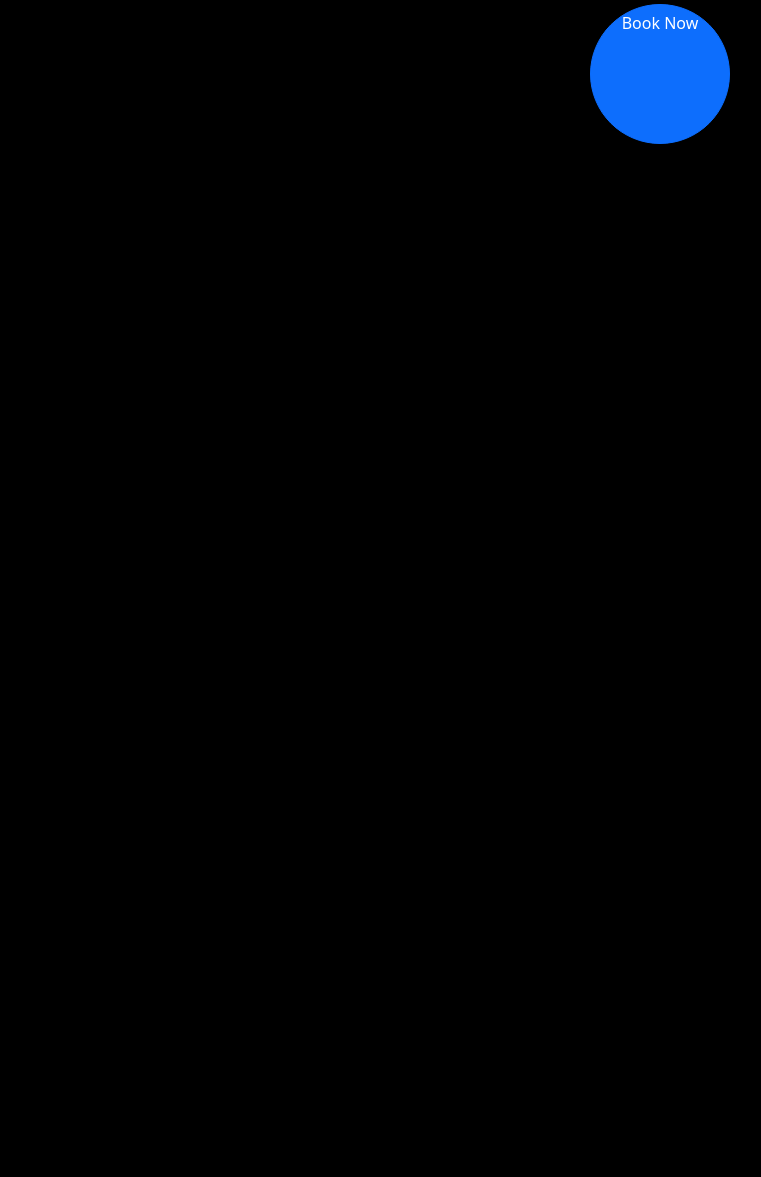
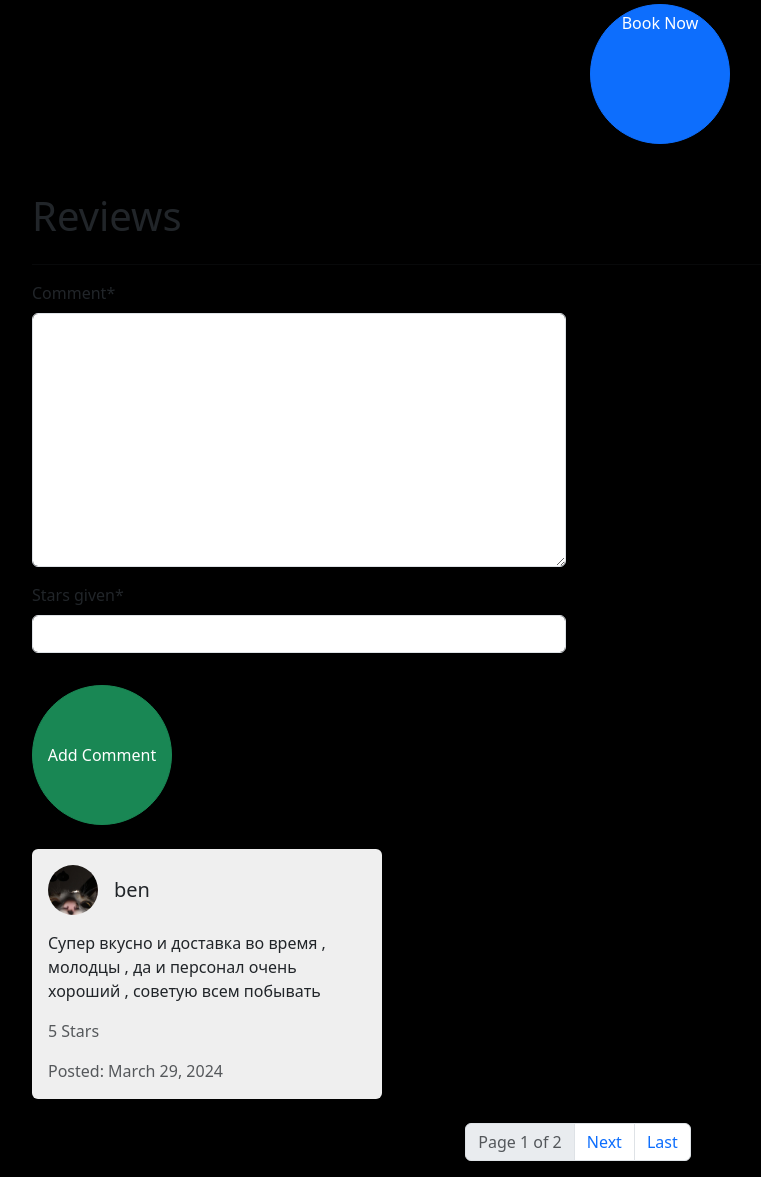
Before and after one commit to Davlatyarov/places_progect, a Django app: page /places/detail/1/ in a window 1280 px wide. Shown: the part 694-1871 px from the top of the page, without its empty margins (62-823 px from the left). Before the commit the page ends 838 px from the top, so only its background shows below. Run offline with Django 5.2, Linux system fonts and the light colour scheme; data comes from the database, SQL or seed files in the repository; both versions use the stored data as it was after the commit; some libraries are stand-ins or nearby versions.

Commit message:
pagination for reviews

```diff
--- /dev/null
+++ b/places/forms.py
@@ -0,0 +1,9 @@
+from django import forms
+from .models import PlaceComment
+
+class PlaceCommentForm(forms.ModelForm):
+    stars_given = forms.IntegerField(max_value=5,min_value=1)
+
+    class Meta:
+        model = PlaceComment
+        fields = ('comment', 'stars_given')
--- a/places/models.py
+++ b/places/models.py
@@ -1,4 +1,5 @@
 from django.db import models
+from django.utils import timezone
 from users.models import User
 from django.core.validators import MinValueValidator, MaxValueValidator
 # Create your models here.
@@ -35,10 +36,10 @@
 
 class PlaceComment(models.Model):
     user = models.ForeignKey(User, on_delete=models.CASCADE)
-    place = models.ForeignKey(Place, on_delete=models.CASCADE)
+    place = models.ForeignKey(Place, on_delete=models.CASCADE,related_name='reviews')
     comment = models.TextField()
     stars_given = models.IntegerField(validators=[MinValueValidator(1), MaxValueValidator(5)])
-
+    created_at=models.DateField(default=timezone.now)
 
     def __str__(self) -> str:
         return f'{self.user.username} gave {self.stars_given} to {self.place.name}'
--- a/places/templates/places/detail.html
+++ b/places/templates/places/detail.html
@@ -1,5 +1,5 @@
 {% extends "base.html" %}
-
+{% load crispy_forms_tags %}
 {% block title %}
     Places Detail
 {% endblock %}
@@ -20,4 +20,60 @@
             </div>
         </div>
     </div>
+
+    <div class="container mt-5">
+        <h1 class="mb-4">Reviews</h1>
+        <hr>
+
+        <div class="row">
+            <div class="col-md-6">
+                <form action="{% url 'places:add_comment' place.id %}" method="post">
+                    {% csrf_token %}
+                    {{ form|crispy }}
+                    <button type="submit" class="btn btn-success mt-3">Add Comment</button>
+                </form>
+            </div>
+        </div>
+
+        <div class="row mt-4">
+            {% if place.reviews.all %}
+                {% for review in page_obj %}
+                    <div class="col-md-6 mb-4">
+                        <div class="card">
+                            <div class="card-body">
+                                <div class="d-flex align-items-center mb-3">
+                                    <img src="{{ review.user.profile_image.url }}" class="rounded-circle me-3" style="width: 50px; height: 50px;" alt="{{ review.user.username }}">
+                                    <h5 class="card-title mb-0">{{ review.user.username }}</h5>
+                                </div>
+                                <p class="card-text">{{ review.comment }}</p>
+                                <p class="card-text text-muted">{{ review.stars_given }} Stars</p>
+                                <p class="card-text text-muted">Posted: {{ review.created_at }}</p>
+                            </div>
+                        </div>
+                    </div>
+                {% endfor %}
+            {% else %}
+                <div class="col-md-6">
+                    <p>No reviews available</p>
+                </div>
+            {% endif %}
+        </div>
+    </div>
+
+<!-- Пагинатор -->
+
+        <nav aria-label="Page navigation">
+            <ul class="pagination justify-content-center">
+                {% if page_obj.has_previous %}
+                    <li class="page-item"><a class="page-link" href="?page=1">First</a></li>
+                    <li class="page-item"><a class="page-link" href="?page={{ page_obj.previous_page_number }}">Previous</a></li>
+                {% endif %}
+                <li class="page-item disabled"><a class="page-link" href="#">Page {{ page_obj.number }} of {{ page_obj.paginator.num_pages }}</a></li>
+                {% if page_obj.has_next %}
+                    <li class="page-item"><a class="page-link" href="?page={{ page_obj.next_page_number }}">Next</a></li>
+                    <li class="page-item"><a class="page-link" href="?page={{ page_obj.paginator.num_pages }}">Last</a></li>
+                {% endif %}
+            </ul>
+        </nav>
+    </div>
 {% endblock %}
--- a/places/urls.py
+++ b/places/urls.py
@@ -8,5 +8,6 @@
 
     path('list/', PlaceListView.as_view(), name='list'),
     path('detail/<int:id>/', PlaceDetailView.as_view(), name='detail'),
+    path('<int:id>/comment', AddCommentView.as_view(), name='add_comment'),
 
 ]
--- a/places/views.py
+++ b/places/views.py
@@ -1,12 +1,17 @@
 from django.shortcuts import render
-from .models import Place
-from django.views.generic import ListView, DeleteView
-
+from .models import *
+from django.views.generic import ListView, DeleteView, DetailView
+from .forms import *
+from django.core.paginator import Paginator
+from django.views import View
+from django.contrib.auth.mixins import LoginRequiredMixin
+from django.shortcuts import redirect
+from django.urls import reverse
 class PlaceListView(ListView):
     template_name = 'places/list.html'
     queryset = Place.objects.all()
     context_object_name = 'places'
-    paginate_by = 1
+    paginate_by = 2
 
 
 
@@ -15,3 +20,45 @@
     queryset = Place.objects.all()
     context_object_name = 'place'
     pk_url_kwarg = 'id'
+
+
+class PlaceDetailView(DetailView):
+    template_name = 'places/detail.html'
+    queryset = Place.objects.all()
+    context_object_name = 'place'
+    pk_url_kwarg = 'id'
+
+    def get_context_data(self, **kwargs):
+        context = super().get_context_data(**kwargs)
+        place = self.get_object()
+        place_comment_form = PlaceCommentForm()
+
+        comments = place.reviews.all().order_by('-created_at')
+        paginator = Paginator(comments, 1)  # Пагинация
+
+        page_number = self.request.GET.get('page')
+        page_obj = paginator.get_page(page_number)
+
+
+        context['page_obj'] = page_obj
+        context['form'] = place_comment_form
+        return context
+
+
+class AddCommentView(LoginRequiredMixin, View):
+
+    def post(self, request, id):
+
+        place = Place.objects.get(id=id)
+        comment_form = PlaceCommentForm(data=request.POST)
+
+        if comment_form.is_valid():
+            PlaceComment.objects.create(
+                place=place,
+                user=request.user,
+                comment=comment_form.cleaned_data['comment'],
+                stars_given=comment_form.cleaned_data['stars_given']
+            )
+            return redirect(reverse('places:detail', kwargs={"id": place.id}))
+
+        return render(request, 'places/detail.ntml', {"form":comment_form, "place":place})
--- a/templates/landing_page.html
+++ b/templates/landing_page.html
@@ -17,7 +17,7 @@
             <p><a href="{% url 'users:register' %}" class="btn btn-outline-primary mt-3">Join Our Community</a></p>
             <p>Already have an account? <a href="{% url 'users:login' %}" class="btn btn-outline-success">Login</a></p>
             {% endif %}
-            <p><a href="{% url 'users:profile' %}" class="btn btn-outline-info mt-3">Your Profile</a></p>
+            <p><a href="{% url 'users:profile_new' %}" class="btn btn-outline-info mt-3">Your Profile</a></p>
             <a href="{% url 'places:list' %}" class="btn btn-outline-dark mt-3">Explore Places</a>
         </div>
     </div>
--- a/users/forms.py
+++ b/users/forms.py
@@ -18,4 +18,4 @@
 class ProfileUpdateForm(forms.ModelForm):
     class Meta:
         model = User
-        fields = ('username', 'first_name', 'last_name', 'email')
+        fields = ('username', 'first_name', 'last_name', 'email','profile_image')
```
Also changed, not shown: db.sqlite3, media/profile_images/photo_2024-03-29_20-37-58.jpg (added), places/migrations/0003_placecomment_created_at_alter_placecomment_place.py (added). Lines whose indentation alone changed are shown as unchanged.
